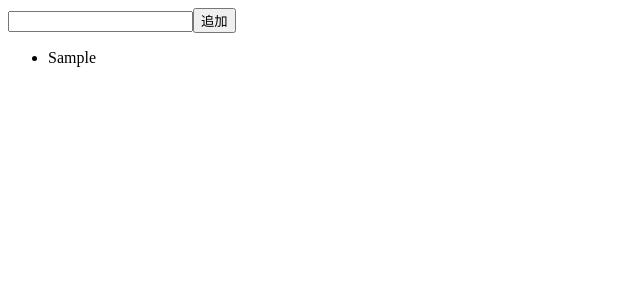
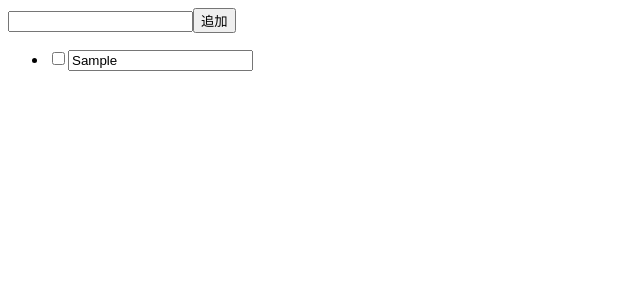
Before and after one commit to zuuumiii/react_todo, a React (Vite) app: page / in a window 1280 px wide. Both pictures are taken after typing "Sample" into the empty fields and a click on the input "追加". Shown: the top 300 px of the page, without its empty margins (0-640 px from the left). Built offline with nearby package versions, Linux system fonts and the light colour scheme.

Commit message:
add checkbox

```diff
--- a/src/App.tsx
+++ b/src/App.tsx
@@ -5,6 +5,7 @@
 type Todo = {
   value: string;
   readonly id: number;
+  checked: boolean;
 };
 
 export const App = () => {
@@ -16,6 +17,7 @@
     const newTodo: Todo = {
       value: text,
       id: new Date().getTime(),
+      checked: false,
     };
     setTodos([newTodo, ...todos]);
     setText("");
@@ -23,6 +25,28 @@
 
   const handleOnChange = (e: React.ChangeEvent<HTMLInputElement>) => {
     setText(e.target.value);
+  };
+
+  const handleOnEdit = (id: number, value: string) => {
+    const deepCopy = todos.map((todo) => ({ ...todo }));
+    const newTodos = deepCopy.map((todo) => {
+      if (todo.id === id) {
+        todo.value = value;
+      }
+      return todo;
+    });
+    setTodos(newTodos);
+  };
+
+  const handleOnChecked = (id: number, checked: boolean) => {
+    const deepCopy = todos.map((todo) => ({ ...todo }));
+    const newTodos = deepCopy.map((todo) => {
+      if (todo.id === id) {
+        todo.checked = !checked;
+      }
+      return todo;
+    });
+    setTodos(newTodos);
   };
 
   return (
@@ -38,7 +62,21 @@
       </form>
       <ul>
         {todos.map((todo) => {
-          return <li key={todo.id}>{todo.value}</li>;
+          return (
+            <li key={todo.id}>
+              <input
+                type="checkbox"
+                checked={todo.checked}
+                onChange={(e) => handleOnChecked(todo.id, todo.checked)}
+              />
+              <input
+                type="text"
+                disabled={todo.checked}
+                value={todo.value}
+                onChange={(e) => handleOnEdit(todo.id, e.target.value)}
+              />
+            </li>
+          );
         })}
       </ul>
     </div>
```
